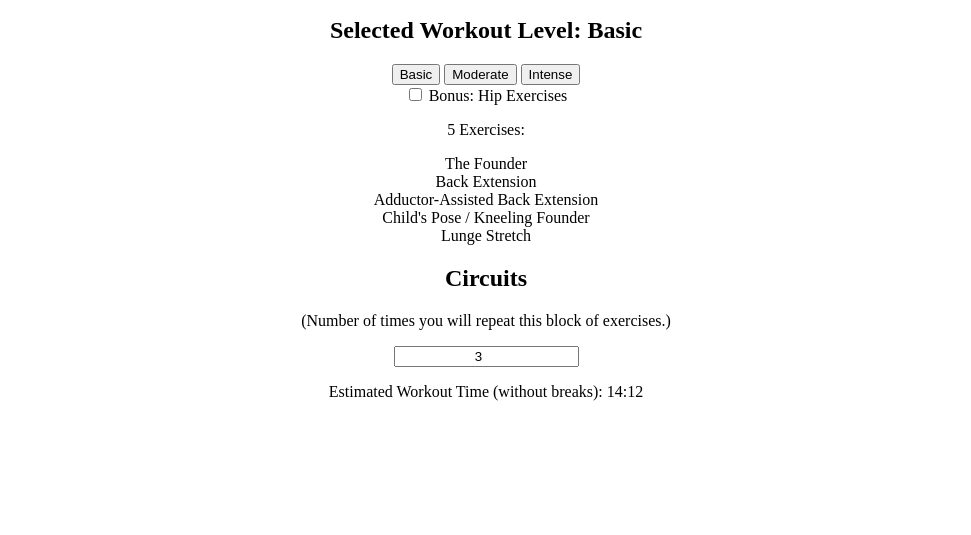
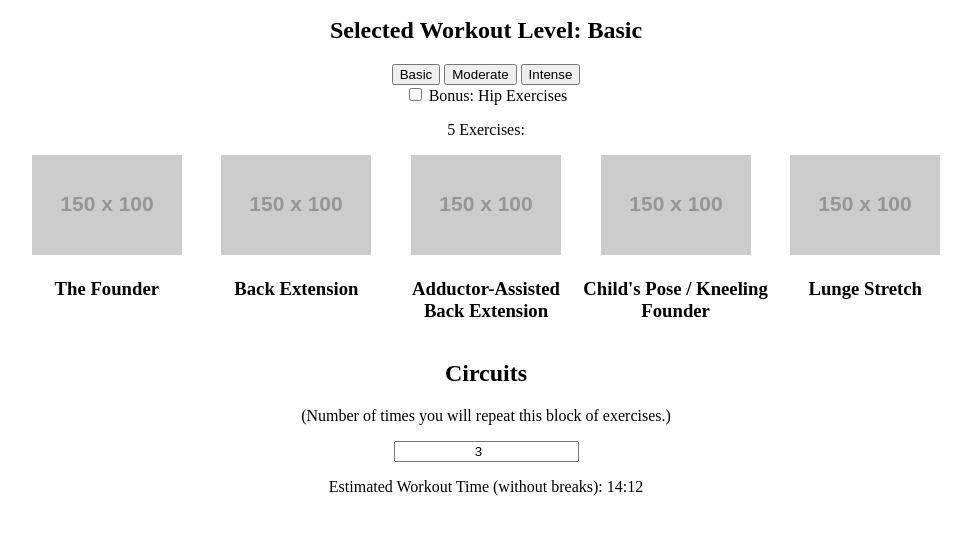
Before and after one commit to toddcf/foundation, a plain HTML site: page index.html in a window 1280 px wide. Shown: the part 261-796 px from the top of the page, without its empty margins (154-1125 px from the left). Drawn offline with Linux system fonts and the light colour scheme; placeholder pictures from the web are drawn by us.

Commit message:
Modified cards. Updated TODO.

```diff
--- a/assets/app.js
+++ b/assets/app.js
@@ -393,12 +393,15 @@ function textUI() {
   }
   qtyExercises.innerText = workout.length;
 
-  // Card Version:
   exercisesList.innerHTML = '';
   workout.forEach(function(exercise) {
     const exerciseCard = document.createElement('div');
     exerciseCard.classList.add('exercise-card');
-    const exerciseTitle = document.createTextNode(exercise.title);
+    const exerciseCardImg = document.createElement('img');
+    exerciseCardImg.src = 'https://via.placeholder.com/150x100.png';
+    exerciseCard.appendChild(exerciseCardImg);
+    const exerciseTitle = document.createElement('H3');
+    exerciseTitle.innerText = exercise.title;
     exerciseCard.appendChild(exerciseTitle);
     exercisesList.appendChild(exerciseCard);
   });
--- a/assets/style.css
+++ b/assets/style.css
@@ -1,5 +1,22 @@
 * {
   text-align: center;
+}
+
+.exercise-card {
+  /*border: 1px solid red;*/
+  border-radius: 5px;
+  flex-grow: 1;
+  max-width: 15%;
+  width: 15%;
+}
+
+.list-of-exercises {
+  align-content: center;
+  align-items: flex-start;
+  display: flex;
+  flex-direction: row;
+  flex-wrap: wrap;
+  justify-content: center;
 }
 
 .timer {
```
Also changed, not shown: 1 other file.
